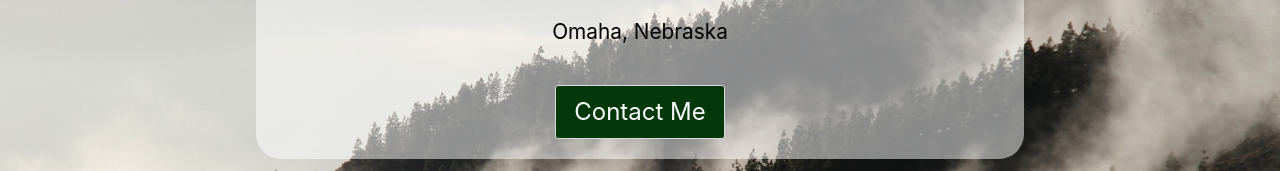
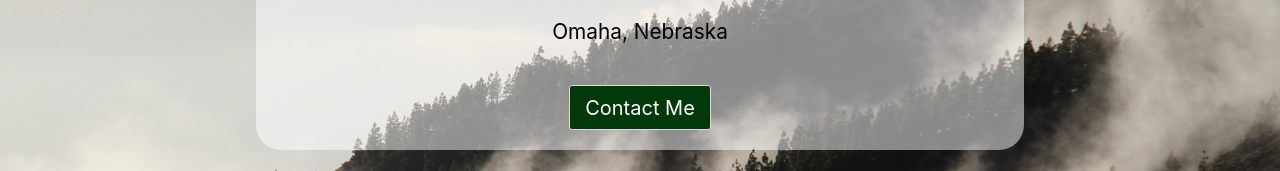
Before and after one commit to MarionPearson/Portfolio-Site, a plain HTML site: page client/views/index.html in a window 1280 px wide. Shown: the part 197-368 px from the top of the page. Drawn offline with Linux system fonts and the light colour scheme; a web font is replaced by a local one.

Commit message:
added viewport meta property

```diff
--- a/client/views/index.html
+++ b/client/views/index.html
@@ -3,7 +3,7 @@
         <link href="https://fonts.googleapis.com/css?family=Bellefair|Open+Sans" rel="stylesheet">
         <link rel="stylesheet" type="text/css" href="../styles/bulma.css">
         <link rel="stylesheet" type="text/css" href="../styles/main.css">
-
+        <meta name="viewport" content="width=device-width, initial-scale=1.0">
     </head>
     <body>
         <nav class="navbar is-transparent" style="opacity:.7">
@@ -54,7 +54,7 @@
             <h1 style="text-align: center; padding:2.5%"><strong>Marion Pearson</strong></h1>
             <h2 style="text-align: center;"> Web Developer </h2>
             <div class="boxer"><h2>Omaha, Nebraska</h2></div>
-            <div class="boxer"><a class="button is-large" style="background-color: #02380a; color: white;">Contact Me</a></div>
+            <div class="boxer"><a class="button is-medium" style="background-color: #02380a; color: white;">Contact Me</a></div>
         </div>
     </div>
     <br>
```
